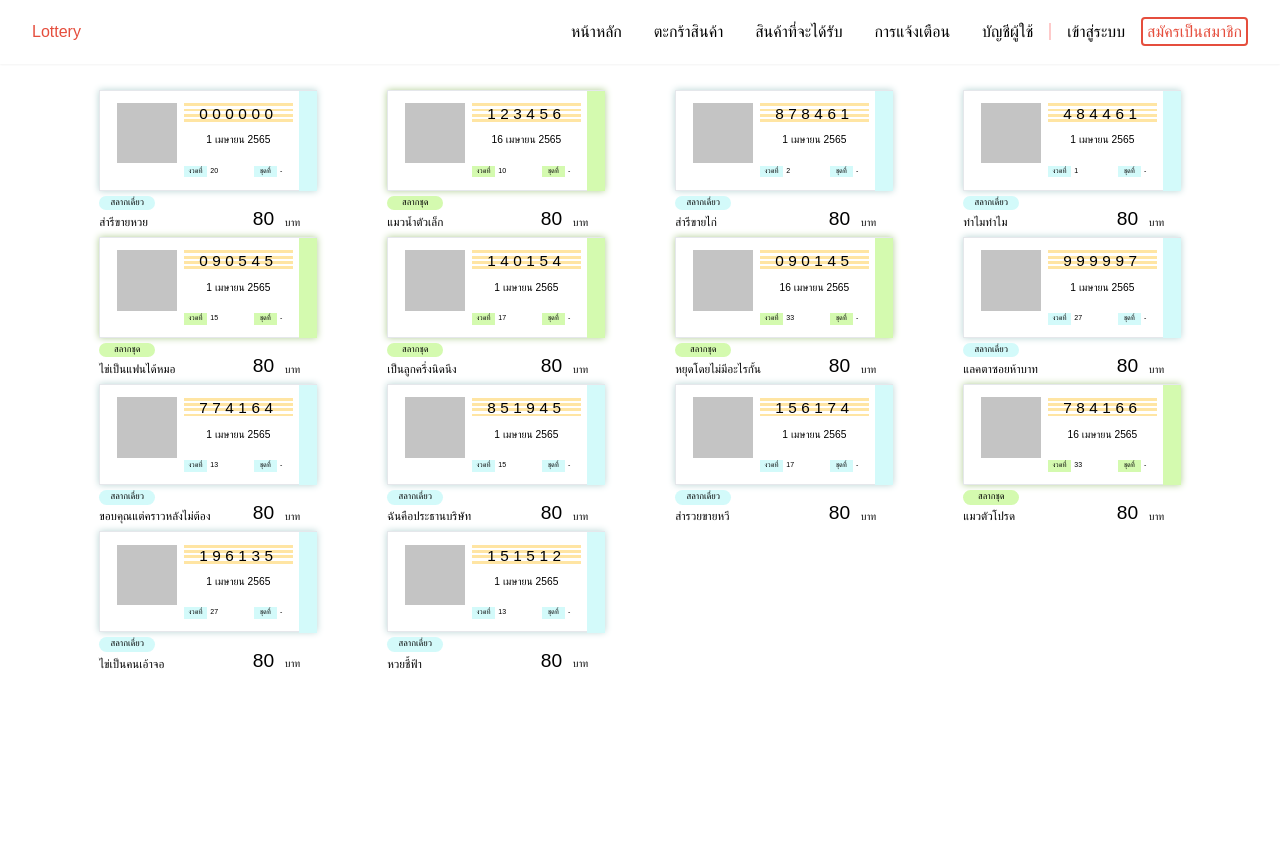
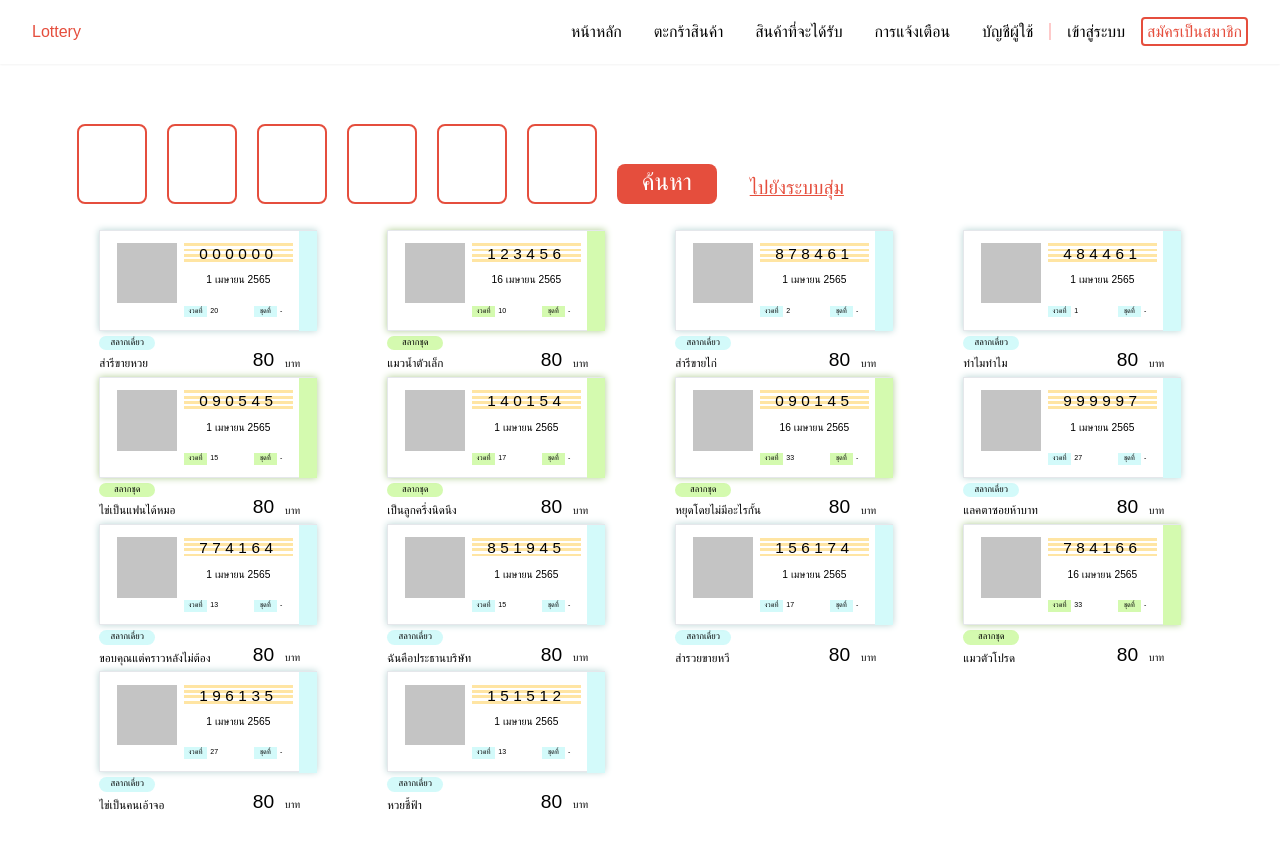
Before and after one commit to nakanokpol/PasswordStrengthChecker, a React (Create React App) app: page / in a window 1280 px wide. Shown: the top 848 px of the page. Built offline with nearby package versions, Linux system fonts and the light colour scheme.

Commit message:
include search area and buttons, edit card components

```diff
--- /dev/null
+++ b/src/page/components/formComponent.css
@@ -0,0 +1,30 @@
+.searchBox{
+    height: 80px;
+    width: 70px;
+    border: 2px solid #E54E3D;
+    border-radius: 8px;
+    background: rgba(0,0,0,0);
+    text-align: center;
+    margin: 0px 20px 10px 0px;
+    font-size: 2.5rem;
+}
+.submit_button{
+    height: 40px;
+    width: 100px;
+    border-radius: 8px;
+    background: #E54E3D;
+    text-align: center;
+    font-size: 1.5rem;
+    color:#FFFFFF;
+    margin: -50px 0px 0px 540px;
+}
+.go_random_button{
+    height: 30px;
+    width: 120px;
+    border-radius: 8px;
+    background: rgba(0,0,0,0);
+    text-align: center;
+    margin: -30px 0px 0px 660px;
+    font-size: 1.2rem;
+    color: #E54E3D;
+}
--- /dev/null
+++ b/src/page/components/formComponent.js
@@ -0,0 +1,30 @@
+import './formComponent.css'
+
+const FormComponent =()=>{
+    return(
+        <div className="font-prompt" style={{paddingTop: "60px"}}>
+            <form>
+                <div>
+                    <div style={{marginLeft: "6VW"}}>
+                        <div>
+                            <input className="searchBox" type="text" minlength="1" maxLength="1" inputmode="numeric" pattern="[0-9]"></input>
+                            <input className="searchBox" type="text" minlength="1" maxLength="1" inputmode="numeric" pattern="[0-9]"></input>
+                            <input className="searchBox" type="text" minlength="1" maxLength="1" inputmode="numeric" pattern="[0-9]"></input>
+                            <input className="searchBox" type="text" minlength="1" maxLength="1" inputmode="numeric" pattern="[0-9]"></input>
+                            <input className="searchBox" type="text" minlength="1" maxLength="1" inputmode="numeric" pattern="[0-9]"></input>
+                            <input className="searchBox" type="text" minlength="1" maxLength="1" inputmode="numeric" pattern="[0-9]"></input>
+                        </div>
+                        <div className="submit_button">
+                            <button className="font-extralight" type="submit">ค้นหา</button>
+                        </div>
+                        <div className="go_random_button">
+                            <button type="go_random"><u>ไปยังระบบสุ่ม</u></button>
+                        </div>
+                    </div>
+                </div>
+            </form>
+        </div>
+    )
+}
+
+export default FormComponent
--- a/src/page/components/packedCard.js
+++ b/src/page/components/packedCard.js
@@ -4,6 +4,8 @@ const PackedCardTemplate = (card_props)=>{
     const {Number, DrawDate, Draw, Storename} = card_props
     return (
         <div className="font-prompt" style={{height: "8.5VW", width: "17VW"}}>
+            <form>
+                <button type="submit">
                     <div className="bg-white items-center" style={{height: "7.9VW", width: "17VW", borderWidth:"0.01VW", boxShadow:"0px 0px 7px 0px #B0CE93"}}>
                         <div style={{marginLeft: "6.545VW", marginTop: "0.9875VW",height: "0.228VW", width: "8.5VW", backgroundColor: "#FFE5A3"}}></div>
                         <div style={{marginLeft: "6.545VW", marginTop: "0.19VW",height: "0.228VW", width: "8.5VW", backgroundColor: "#FFE5A3"}}></div>
@@ -30,13 +32,19 @@ const PackedCardTemplate = (card_props)=>{
                             <h1 className="text-center font-light" style={{fontSize: "0.8VW"}}>{DrawDate}</h1>
                         </div>
                     </div>
+                </button>
+            </form>
             <div style={{height: "3.4VW", width: "17VW"}}>
                 <div style={{marginTop: "0.3798VW", height: "1.1394VW", width: "4.3822VW",borderRadius: "1VW", backgroundColor:"#D4FAAF"}}>
                     <h1 className="text-center" style={{fontSize: "0.7VW"}}>สลากชุด</h1>
                 </div>
+                <form>
+                    <button type="submit">
                         <div style={{marginTop: "0.3VW", height: "1.5VW", width: "11VW"}}>
                             <h1 className="text-left" style={{fontSize: "0.9VW"}}>{Storename}</h1>
                         </div>
+                    </button>
+                </form>
                 <div style={{marginLeft: "12VW",marginTop: "-2.2VW", height: "2.25VW", width: "2.5VW"}}>
                     <h1 className="text-left" style={{fontSize: "1.5VW"}}>80</h1>
                 </div>
--- a/src/page/components/singleCard.js
+++ b/src/page/components/singleCard.js
@@ -4,6 +4,8 @@ const SingleCardTemplate = (card_props)=>{
     const {Number, DrawDate, Draw, Storename} = card_props
     return (
         <div className="font-prompt" style={{height: "8.5VW", width: "17VW"}}>
+            <form>
+                <button type="submit">
                     <div className="bg-white items-center" style={{height: "7.9VW", width: "17VW", borderWidth:"0.01VW", boxShadow:"0px 0px 7px 0px #B8D4D4"}}>
                         <div style={{marginLeft: "6.545VW", marginTop: "0.9875VW",height: "0.228VW", width: "8.5VW", backgroundColor: "#FFE5A3"}}></div>
                         <div style={{marginLeft: "6.545VW", marginTop: "0.19VW",height: "0.228VW", width: "8.5VW", backgroundColor: "#FFE5A3"}}></div>
@@ -30,13 +32,19 @@ const SingleCardTemplate = (card_props)=>{
                             <h1 className="text-center font-light" style={{fontSize: "0.8VW"}}>{DrawDate}</h1>
                         </div>
                     </div>
+                </button>
+            </form>
             <div style={{height: "3.4VW", width: "17VW"}}>
                 <div style={{marginTop: "0.3798VW", height: "1.1394VW", width: "4.3822VW",borderRadius: "1VW", backgroundColor:"#D3FAFA"}}>
                     <h1 className="text-center" style={{fontSize: "0.7VW"}}>สลากเดี่ยว</h1>
                 </div>
+                <form>
+                    <button type="submit">
                         <div style={{marginTop: "0.3VW", height: "1.5VW", width: "11VW"}}>
                             <h1 className="text-left" style={{fontSize: "0.9VW"}}>{Storename}</h1>
                         </div>
+                    </button>
+                </form>
                 <div style={{marginLeft: "12VW",marginTop: "-2.2VW", height: "2.25VW", width: "2.5VW"}}>
                     <h1 className="text-left" style={{fontSize: "1.5VW"}}>80</h1>
                 </div>
--- a/src/page/home.js
+++ b/src/page/home.js
@@ -1,8 +1,7 @@
 import React from "react";
 import SingleCardTemplate from "./components/singleCard"
 import PackedCardTemplate from "./components/packedCard"
-import SingleCardTemplateTest from "./components/singleCardTemplateTest"
-import PackedCardTemplateTest from "./components/packedCardTemplateTest"
+import FormComponent from "./components/formComponent";
 
 const li_data = [
   {Number:"000000", DrawDate:"1 เมษายน 2565", Draw: "20", Storename: "สำรีขายหวย", pack:"N"},
@@ -23,6 +22,10 @@ const li_data = [
 
 function Home() {
   return (
+    <div>
+      <div>
+        <FormComponent/>
+      </div>
       <div className="h-screen bg-white" style={{margin:"2% 5% 5% 5%"}}>
         <div className="h-screen grid grid-cols-1 2xl:grid-cols-5 xl:grid-cols-4 md:grid-cols-3 sm:grid-cols-2 xs:grid-cols-1 justify-items-center" style={{gridTemplateRows: "repeat(auto-fill, 11.5VW)"}}>
           {li_data.map((element)=>{
@@ -34,6 +37,7 @@ function Home() {
           })}
         </div>
       </div>
+    </div>
   );
 }
 
```
Lines whose indentation alone changed are shown as unchanged.
